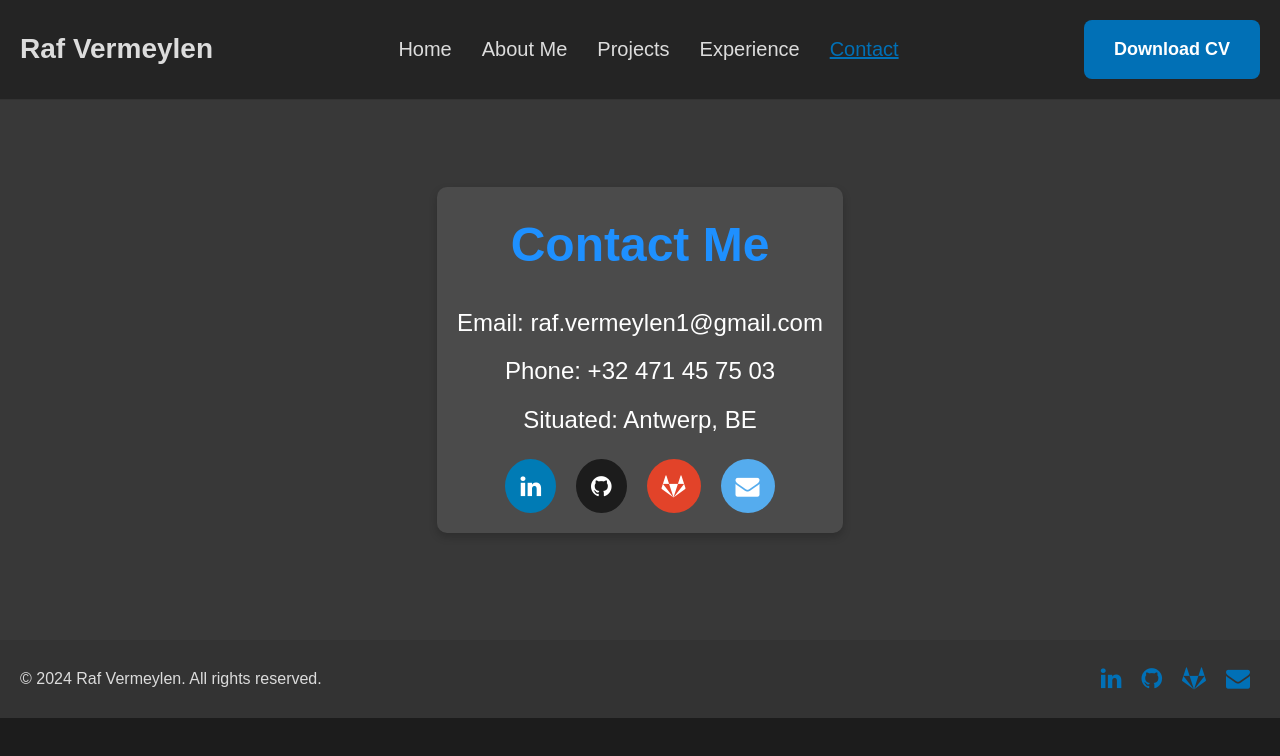
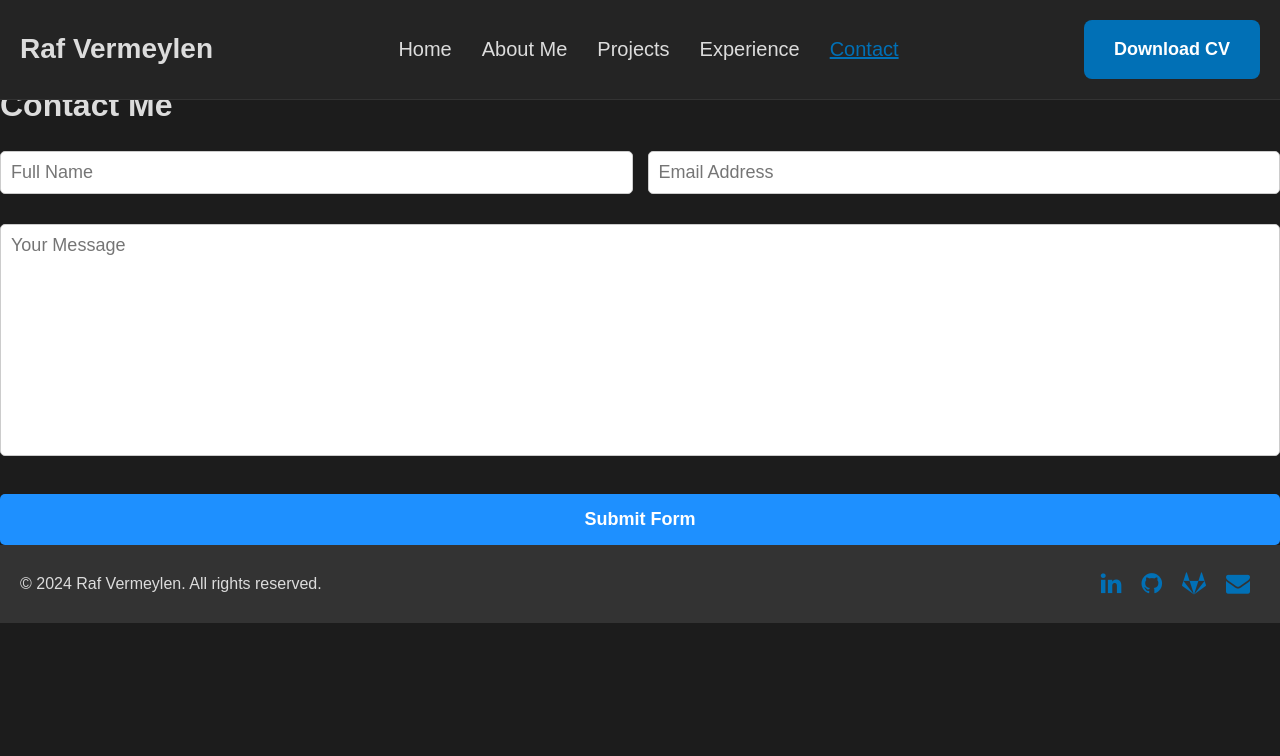
Before and after one commit to Rafvermeylen/portfoliowebsite, a plain HTML site: page html/contact.html in a window 1280 px wide. Drawn offline with Linux system fonts and the light colour scheme.

Commit message:
Contact page changed so people can send me emails.

```diff
--- a/css/contact.css
+++ b/css/contact.css
@@ -1,39 +1,50 @@
-/* Contact Section Styles */
-.contact-section {
+/* Contact Form Styles */
+.contact-box form {
     display: flex;
-    justify-content: center;
-    align-items: center;
-    height: 70vh; /* Reduce the height to decrease vertical space */
-    padding: 0 20px; /* Remove top and bottom padding */
-    background-color: #383838;
+    flex-direction: column;
+    gap: 15px;
+    margin-top: 20px;
 }
 
-/* Flex container for full page layout */
-.content-wrapper {
-    display: flex;
-    flex-direction: column;
-    min-height: 91vh;
+.form-group {
+    margin-bottom: 15px;
 }
 
-.contact-box {
-    background-color: #4b4b4b;
-    border-radius: 10px;
-    box-shadow: 0 4px 8px rgba(0, 0, 0, 0.2);
-    padding: 20px; /* Adjust the padding to reduce the space */
-    max-width: 500px;
-    text-align: center;
-    color: #fff;
+.form-row {
+    display: flex;
+    gap: 15px;
 }
 
-.contact-section .contact-box h1 {
-    font-size: 48px;
-    margin-bottom: 20px;
-    color: #1e90ff;
+.col {
+    flex: 1;
 }
 
-.contact-box p {
-    margin: 10px 0;
-    font-size: 24px;
+.contact-box input,
+.contact-box textarea {
+    width: 100%;
+    padding: 10px;
+    border: 1px solid #ccc;
+    border-radius: 5px;
+    font-size: 18px;
+}
+
+.contact-box textarea {
+    resize: none;
+}
+
+.btn-dark {
+    background-color: #1e90ff;
+    color: white;
+    padding: 15px;
+    border: none;
+    border-radius: 5px;
+    font-size: 18px;
+    cursor: pointer;
+    transition: background-color 0.3s ease;
+}
+
+.btn-dark:hover {
+    background-color: #007bb5;
 }
 
 /* Social Buttons Styles */
--- a/css/index.css
+++ b/css/index.css
@@ -123,7 +123,7 @@ body {
 #carousel-slide {
     display: flex;
     transition: transform 0.5s ease-in-out;
-    width: 100%; /* Adjust this to fit all slides in one row */
+    width: 100%;
 }
 
 .carousel-slide {
@@ -151,6 +151,7 @@ body {
 .skill img {
     max-height: 200px;
     max-width: 200px;
+    object-fit: contain; /* Ensure images are not stretched */
     margin-block: auto;
 }
 
@@ -310,7 +311,7 @@ body {
     }
 
     #carousel-slide {
-        width: 100%; /* Ensure it fits one slide at a time */
+        width: calc(100% / 3 - 20px); /* 3 items per row on larger screens */
     }
 
     .skill {
--- a/html/contact.html
+++ b/html/contact.html
@@ -40,15 +40,22 @@
     <div class="contact-section">
         <div class="contact-box">
             <h1>Contact Me</h1>
-            <p>Email: raf.vermeylen1@gmail.com</p>
-            <p>Phone: +32 471 45 75 03</p>
-            <p>Situated: Antwerp, BE</p>
-            <div class="social-buttons">
-                <a href="https://www.linkedin.com/in/raf-vermeylen-5768a1224/" target="_blank" class="fa fa-linkedin"></a>
-                <a href="https://github.com/Rafvermeylen" target="_blank" class="fa fa-github"></a>
-                <a href="https://gitlab.com/Rafvermeylen" target="_blank" class="fa fa-gitlab"></a>
-                <a href="mailto:raf.vermeylen1@gmail.com" class="fa fa-envelope"></a>
-            </div>
+            <form target="_blank" action="https://formsubmit.co/raf.vermeylen1@gmail.com" method="POST">
+                <div class="form-group">
+                    <div class="form-row">
+                        <div class="col">
+                            <input type="text" name="name" class="form-control" placeholder="Full Name" required>
+                        </div>
+                        <div class="col">
+                            <input type="email" name="email" class="form-control" placeholder="Email Address" required>
+                        </div>
+                    </div>
+                </div>
+                <div class="form-group">
+                    <textarea placeholder="Your Message" class="form-control" name="message" rows="10" required></textarea>
+                </div>
+                <button type="submit" class="btn btn-lg btn-dark btn-block">Submit Form</button>
+            </form>
         </div>
     </div>
     <footer>
```
